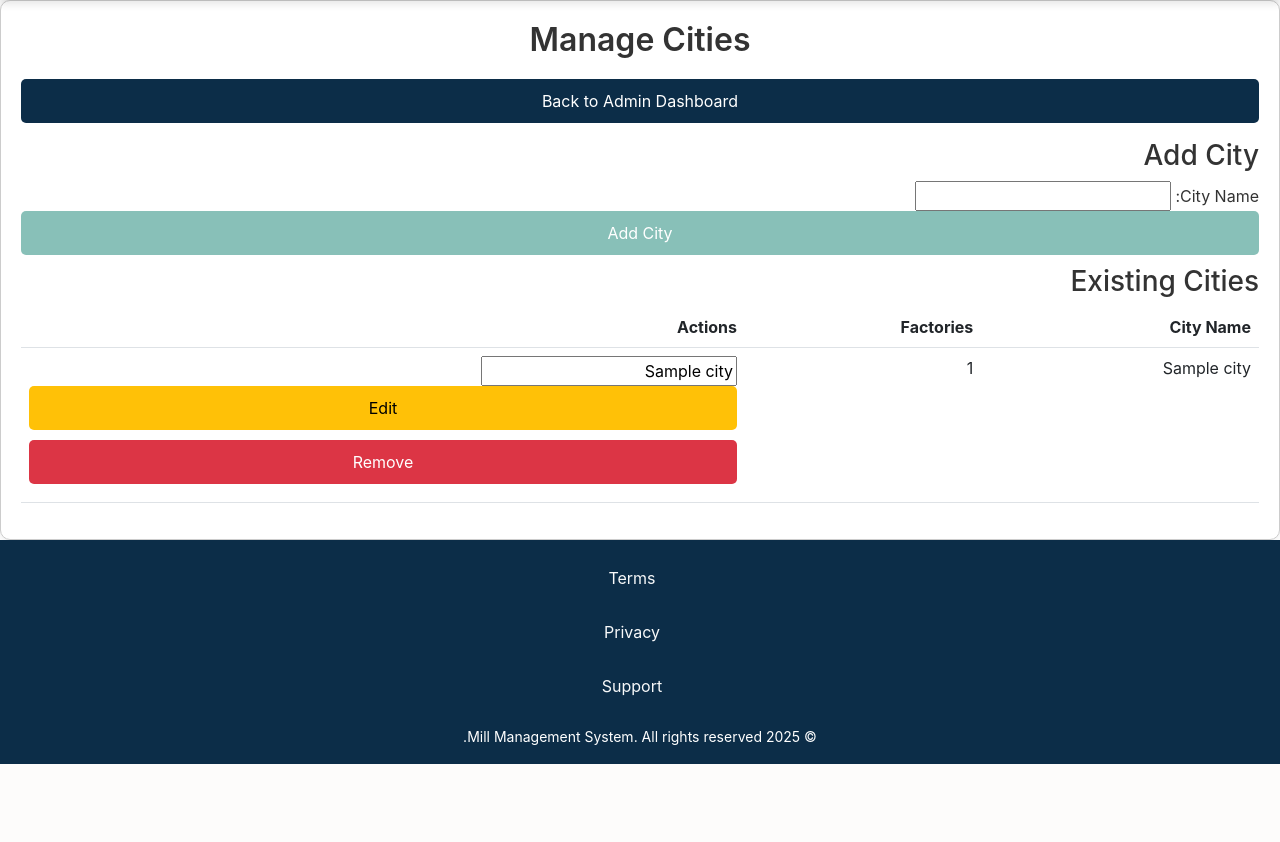
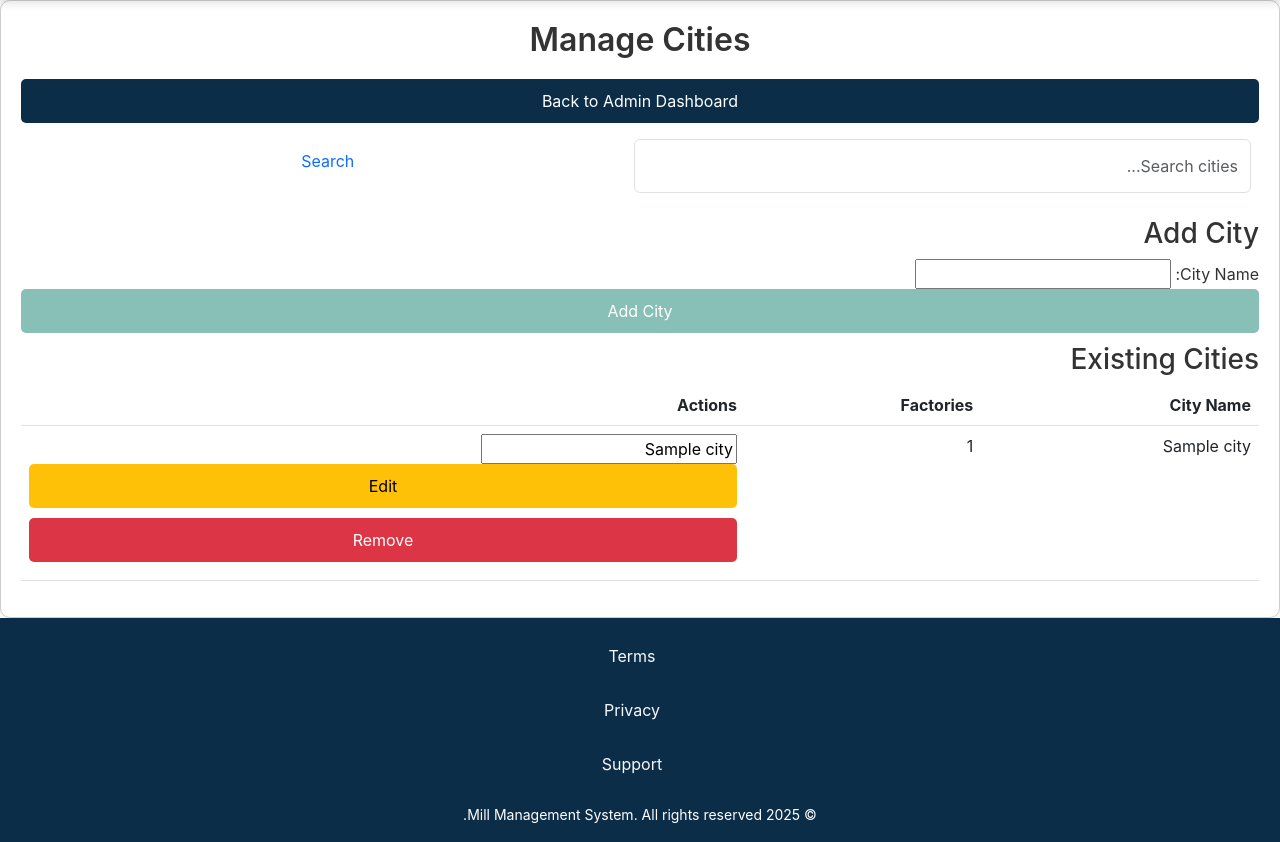
Before and after one commit to Jjustmee23/test-grain-nieuwe, a Django app: page /manage-city/ in a window 1280 px wide. Shown: the part 150-992 px from the top of the page. Before the commit the page ends 914 px from the top, so only its background shows below. Run offline with Django 4.2, Linux system fonts and the light colour scheme; a user stored in the database is signed in; tables that the repository leaves empty hold one stand-in row (values such as "Sample post").

Commit message:
Update manage_city.html

```diff
--- a/mill/templates/mill/manage_city.html
+++ b/mill/templates/mill/manage_city.html
@@ -8,7 +8,6 @@
 {% endblock %}
 
 {% block content %}
-
 
 <div class="admin-container">
     <h2>{% trans "Manage Cities" %}</h2>
@@ -24,6 +23,21 @@
         {% endfor %}
     {% endif %}
 
+    <!-- Add Search Form -->
+    <div class="search-container mb-4">
+        <form method="GET" class="d-flex">
+            <input type="text"
+                   name="search"
+                   class="form-control me-2"
+                   placeholder="{% trans 'Search cities...' %}"
+                   value="{{ request.GET.search|default:'' }}">
+            <button type="submit" class="btn btn-outline-primary">{% trans "Search" %}</button>
+            {% if request.GET.search %}
+                <a href="{% url 'manage_city' %}" class="btn btn-outline-secondary ms-2">{% trans "Clear" %}</a>
+            {% endif %}
+        </form>
+    </div>
+
     <h3>{% trans "Add City" %}</h3>
     <form method="POST">
         {% csrf_token %}
@@ -36,6 +50,7 @@
     </form>
 
     <h3>{% trans "Existing Cities" %}</h3>
+    {% if cities %}
         <table class="table">
             <thead>
                 <tr>
@@ -68,6 +83,15 @@
                 {% endfor %}
             </tbody>
         </table>
+    {% else %}
+        <div class="alert alert-info">
+            {% if request.GET.search %}
+                {% trans "No cities found matching your search." %}
+            {% else %}
+                {% trans "No cities available." %}
+            {% endif %}
+        </div>
+    {% endif %}
 </div>
 
 {% endblock %}
```
Lines whose indentation alone changed are shown as unchanged.
